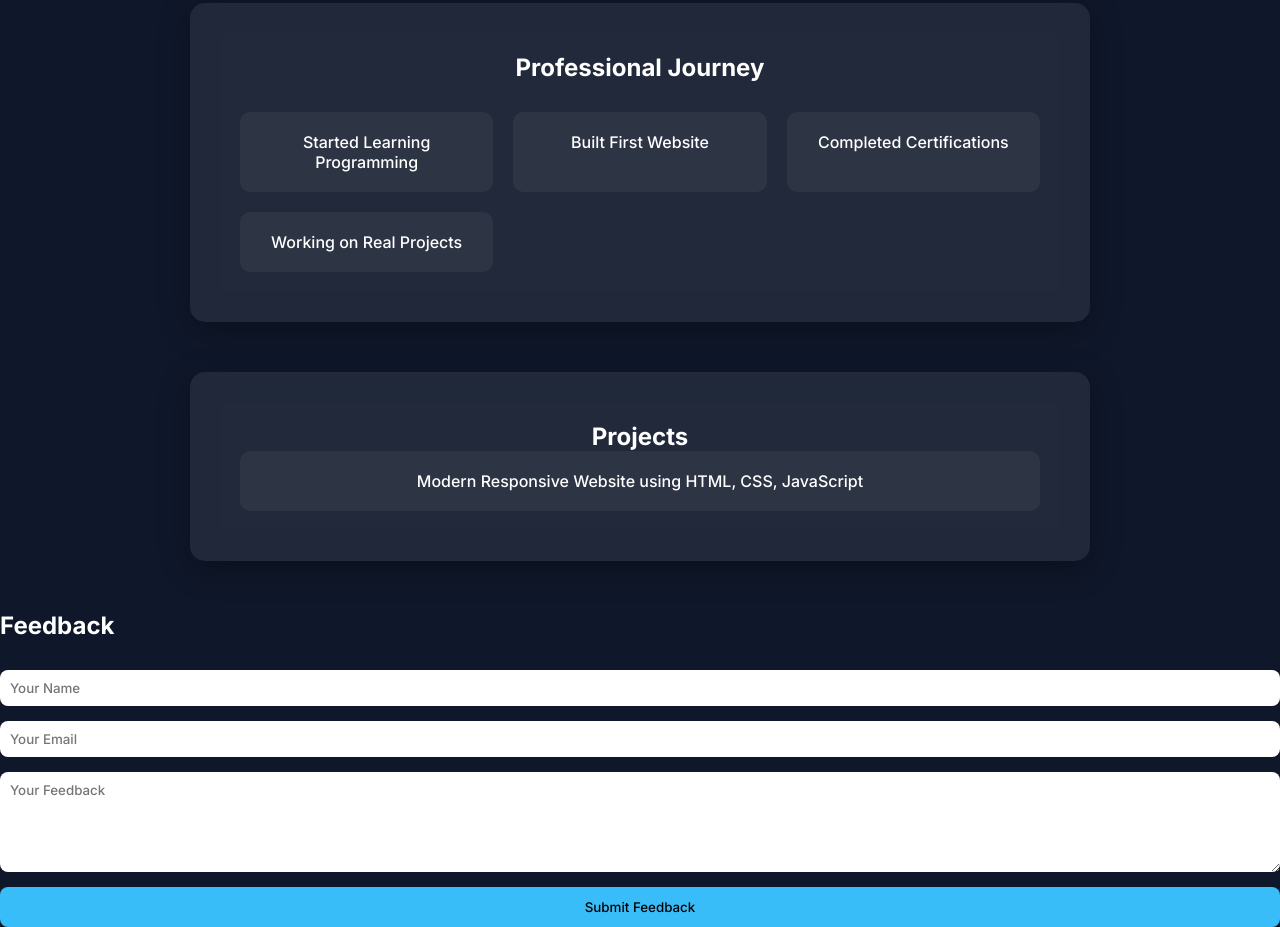
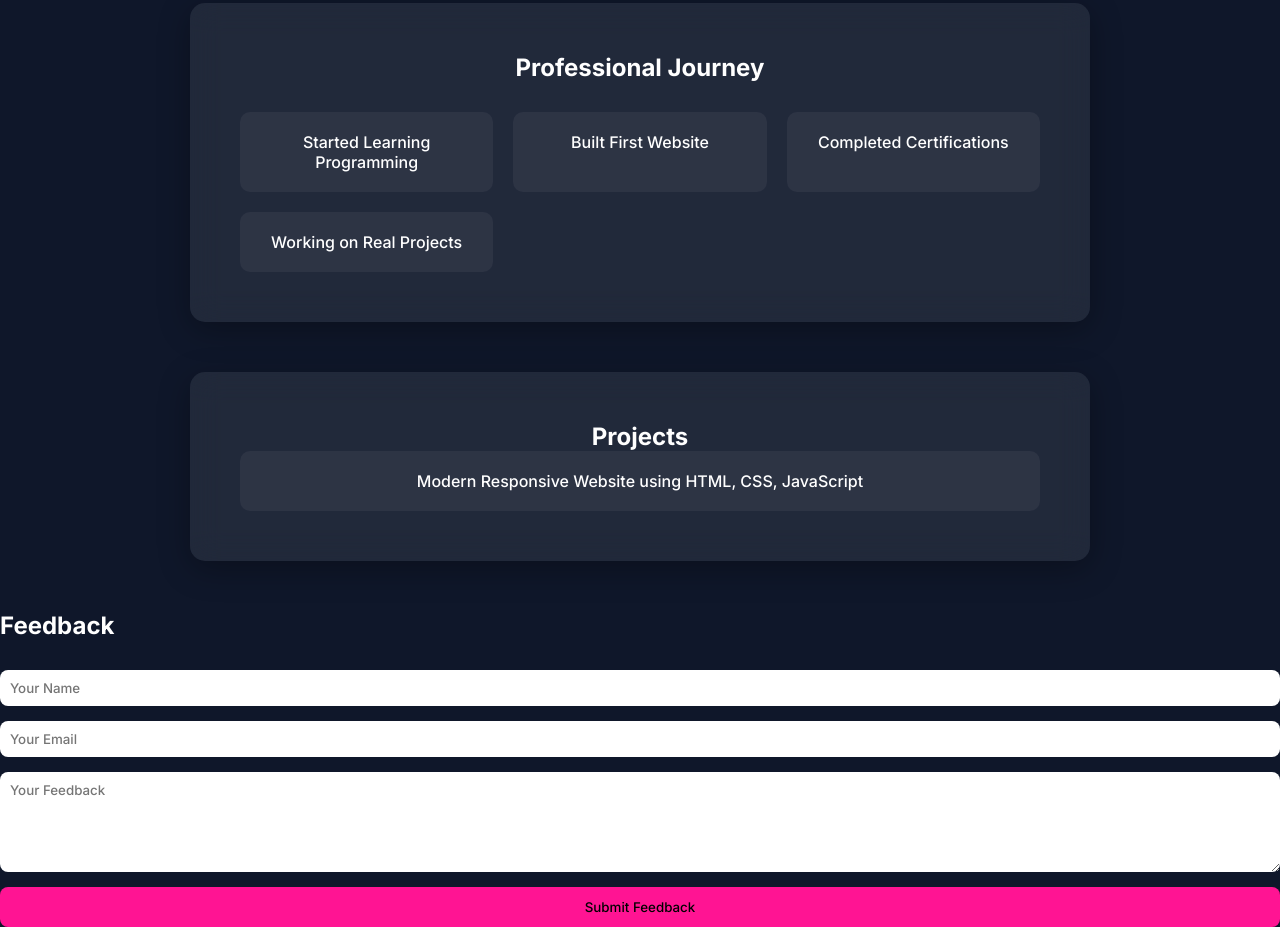
Before and after one commit to ashwinramesh27-gif/ASHWIN, a plain HTML site: page index.html in a window 1280 px wide. Shown: the part 1645-2572 px from the top of the page. Drawn offline with nearby package versions, Linux system fonts and the light colour scheme.

Commit message:
Update index.html

```diff
--- a/index.html
+++ b/index.html
@@ -143,7 +143,7 @@
             padding: 12px;
             border: none;
             border-radius: 8px;
-            background: #38bdf8;
+            background: #FF1493;
             cursor: pointer;
             transition: 0.3s;
         }
```
